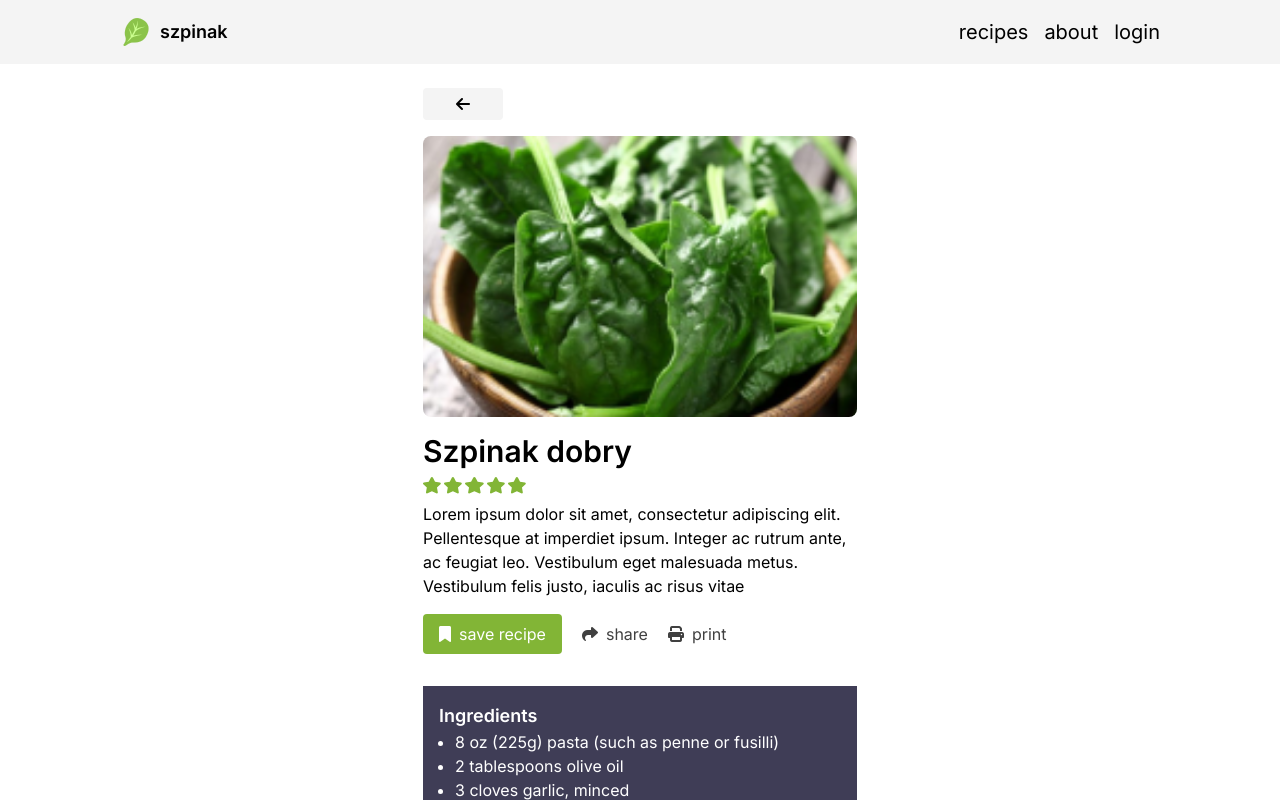
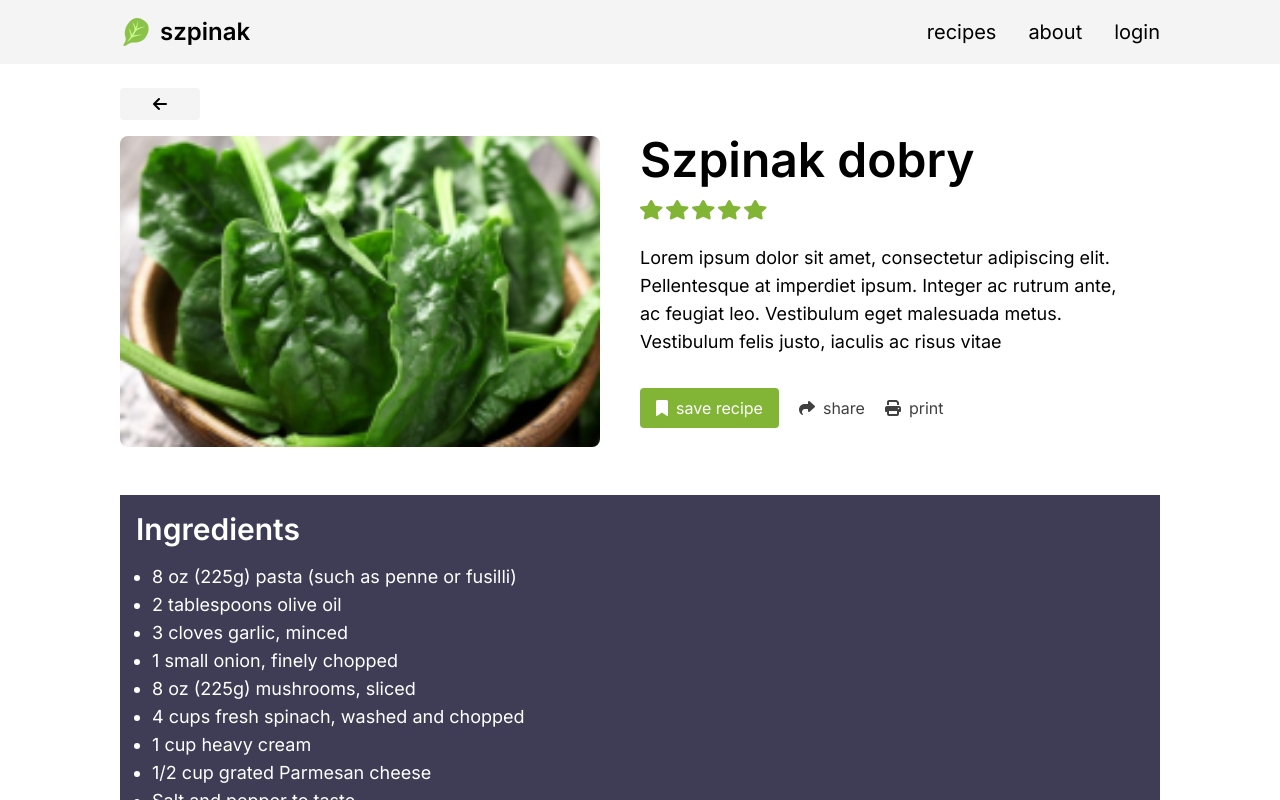
Before and after one commit to wjkba/szpinak, a React (Vite) app in the folder szpinak/: page /recipe in a window 1280 px wide. Shown: the top 800 px of the page. Built offline with nearby package versions, Linux system fonts and the light colour scheme.

Commit message:
update
- added desktop support to all pages

```diff
--- a/szpinak/src/Components/AboutPage.jsx
+++ b/szpinak/src/Components/AboutPage.jsx
@@ -3,8 +3,23 @@ export default function AboutPage() {
   return (
     <>
       <Navbar />
-      <div>
-        <h1 className="text-4xl">about</h1>
+      <div className="grid place-items-center ">
+        <div className="w-full lg:max-w-[1300px] max-w-[450px] px-4 py-[40px] lg:px-[120px] lg:py-[80px]">
+          <h1 className="lg:text-5xl text-4xl mb-4">about</h1>
+          <p className="lg:text-lg lg:max-w-[600px]">
+            Lorem ipsum dolor sit amet, consectetur adipiscing elit. Ut
+            vehicula, massa in porta vehicula, odio justo ornare nibh, vel
+            laoreet ex turpis sed magna. Duis pulvinar massa odio, eu faucibus
+            enim commodo sed. Nam molestie lorem nec ipsum accumsan, nec viverra
+            orci sagittis. Lorem ipsum dolor sit amet, consectetur adipiscing
+            elit. Aliquam ac orci id dui aliquam interdum. Duis sed rhoncus
+            mauris. Aliquam sit amet ante in purus tincidunt egestas id et nunc.
+            Curabitur pharetra semper lectus, consectetur viverra nibh. Sed
+            mattis turpis at imperdiet malesuada. Pellentesque cursus facilisis
+            tempor. Nam dictum est vel egestas luctus. Aenean ac tellus quis
+            lacus semper commodo. Morbi posuere scelerisque feugiat. Duis
+          </p>
+        </div>
       </div>
     </>
   );
--- a/szpinak/src/Components/Carousel.jsx
+++ b/szpinak/src/Components/Carousel.jsx
@@ -6,7 +6,7 @@ export default function Carousel({ recipes = [] }) {
     dots: false,
     infinite: false,
     speed: 500,
-    slidesToShow: 4,
+    slidesToShow: 4.5,
     slidesToScroll: 1,
     swipe: true,
     swipeToSlide: true,
@@ -31,7 +31,7 @@ export default function Carousel({ recipes = [] }) {
   if (recipes != []) {
     return (
       <Slider
-        className="-translate-x-2 lg:max-w-[80vw]  max-w-[98vw]"
+        className="lg:-translate-x-3 -translate-x-2 lg:max-w-[80vw]  max-w-[98vw]"
         {...settings_x}
       >
         {recipes.map((recipe) => (
--- a/szpinak/src/Components/Home.jsx
+++ b/szpinak/src/Components/Home.jsx
@@ -9,29 +9,29 @@ export default function Home() {
     return new Date(b.date) - new Date(a.date);
   });
   const popular_recipes = [...data].sort((a, b) => b.views - a.views);
-  const random_recipes = chooseRandomElements(data, 4);
-  console.log("🚀 ~ Home ~ random_recipes:", random_recipes);
+  const random_recipes = chooseRandomElements(data, 5);
+  // Dodaj state management do recipes variables i rozsylaj je po aplikacji
 
   return (
     <>
       <Navbar />
       <div className="grid place-items-center">
         <div className="max-w-[450px] lg:max-w-[1300px] w-full lg:px-[120px]">
-          <section id="introduction" className="mt-8 mb-8">
+          <section id="introduction" className="mt-8 lg:my-[80px] mb-8">
             <div className="lg:flex flex-row-reverse items-center justify-between ">
               <div className="grid place-items-center mb-4">
                 <img
-                  className="lg:min-w-[20rem]"
+                  className="lg:min-w-[25rem]"
                   src="/images/illustration.svg"
                   alt=""
                 />
               </div>
-              <div className="max-w-[25rem]">
-                <h1 className="xs:text-4xl text-5xl font-bold mb-4">
+              <div className="lg:max-w-[28rem] max-w-[24rem]">
+                <h1 className="lg:text-6xl xs:text-4xl text-5xl font-semibold mb-4 ">
                   Szpinak dobry bardzo,{" "}
                   <span className="text-szpgreen">mniam</span>
                 </h1>
-                <p className="xs:text-base text-lg leading-tight">
+                <p className="xs:text-base lg:text-lg leading-tight ">
                   Szpinak ipsum dolor sit amet, consectetur adipiscing elit.
                   Cursus imperdiet sed id elementum.
                 </p>
@@ -39,7 +39,7 @@ export default function Home() {
             </div>
           </section>
           <section id="newest" className="mb-12">
-            <h2 className="text-2xl font mb-2">Our newest recipes:</h2>
+            <h2 className="text-2xl font mb-2">Newest recipes:</h2>
             <Carousel recipes={newest_recipes} />
           </section>
           <section id="popular" className="mb-12">
--- a/szpinak/src/Components/Login.jsx
+++ b/szpinak/src/Components/Login.jsx
@@ -25,7 +25,7 @@ export default function Login() {
   };
 
   return (
-    <>
+    <div className="lg:text-lg">
       <div className="flex w-full justify-between items-center p-4 pl-0 bg-szpgray">
         <button
           className="bg-szpgray min-w-[5rem] rounded cursor-pointer"
@@ -34,25 +34,26 @@ export default function Login() {
           <i className="fa-solid fa-arrow-left"></i>
         </button>
       </div>
-      <div className="grid place-items-center bg-szpgray ">
-        <div className="h-screen rounded gird place-content-center  w-full bg-white p-4">
+
+      <div className="grid place-items-center bg-szpgray mt-[6rem]">
+        <div className=" rounded gird place-content-center  w-full bg-white p-4">
           <div className="grid place-items-center">
             <div className="mb-8">
               <img src="/images/szpinak-logo-login.png" alt="" />
             </div>
             <form
               onSubmit={handleSubmit}
-              className="grid gap-2 place-items-center"
+              className="grid gap-2 place-items-center lg:min-w-[20rem]"
             >
-              <div className="grid gap-2 mb-4">
+              <div className="grid gap-2 mb-4 w-full">
                 <Message msg={message} color={color} />
                 <input
-                  className="bg-red p-1 rounded border-2 border-[#214e9c]/14"
+                  className="bg-red p-1 w-full rounded border-2 border-[#214e9c]/14"
                   placeholder="Username"
                   onChange={handleUsernameChange}
                 />
                 <input
-                  className="bg-red p-1 rounded border-2 border-[#214e9c]/14"
+                  className="bg-red p-1 w-full rounded border-2 border-[#214e9c]/14"
                   type="password"
                   placeholder="Password"
                   onChange={handlePasswordChange}
@@ -70,7 +71,7 @@ export default function Login() {
           </div>
         </div>
       </div>
-    </>
+    </div>
   );
 
   function placeholderHandleLogin() {
--- a/szpinak/src/Components/Navbar.jsx
+++ b/szpinak/src/Components/Navbar.jsx
@@ -17,12 +17,12 @@ function Navbar() {
         <div className="w-full lg:px-[120px] flex  justify-between  items-center max-w-[1300px]">
           <Link to={"/"} className="flex gap-2 items-center">
             <img src="/images/icon-spinach.png" alt="" />
-            <p className="text-lg font-semibold">szpinak</p>
+            <p className="lg:text-2xl text-lg font-semibold">szpinak</p>
           </Link>
           <div onClick={handleToggleMenu} className="lg:hidden cursor-pointer">
             <i className="fa-solid fa-bars fa-lg"></i>
           </div>
-          <div className="hidden text-xl lg:flex gap-4">
+          <div className="hidden text-xl lg:flex gap-8">
             <Link to="/recipes" className="hover:font-medium cursor-pointer">
               recipes
             </Link>
--- a/szpinak/src/Components/Recipe.jsx
+++ b/szpinak/src/Components/Recipe.jsx
@@ -1,6 +1,7 @@
 import Navbar from "./Navbar";
 import Carousel from "./Carousel";
 import { useNavigate } from "react-router-dom";
+import { displayRating } from "./RecipeCard";
 
 export default function Recipe() {
   const navigate = useNavigate();
@@ -8,9 +9,8 @@ export default function Recipe() {
     <>
       <Navbar />
       <div className="grid place-items-center">
-        <div className="max-w-[450px] w-full p-2">
+        <div className="max-w-[450px] lg:max-w-[1300px] lg:px-[120px] w-full p-2">
           <section id="recipe__info" className="mb-8">
-            <div className="flex flex-col">
             <div className="p-4 pl-0">
               <button
                 className="bg-szpgray min-w-[5rem] p-1 rounded cursor-pointer"
@@ -19,7 +19,8 @@ export default function Recipe() {
                 <i className="fa-solid fa-arrow-left"></i>
               </button>
             </div>
-              <div className="grid place-items-center mb-4">
+            <div className="lg:flex lg:gap-10">
+              <div className=" grid place-items-center mb-4 lg:min-w-[480px]">
                 <img
                   className="rounded-lg  w-full"
                   src="/images/sample-szpinak.png"
@@ -27,61 +28,43 @@ export default function Recipe() {
                 />
               </div>
               <div>
-                <h2 className="text-3xl font-semibold mb-2">Szpinak dobry</h2>
-                <div className="flex  gap-[2px] mb-2">
-                  <img
-                    className="min-w-[1.2rem]"
-                    src="/images/sample-star.svg"
-                    alt=""
-                  />
-                  <img
-                    className="min-w-[1.2rem]"
-                    src="/images/sample-star.svg"
-                    alt=""
-                  />
-                  <img
-                    className="min-w-[1.2rem]"
-                    src="/images/sample-star.svg"
-                    alt=""
-                  />
-                  <img
-                    className="min-w-[1.2rem]"
-                    src="/images/sample-star.svg"
-                    alt=""
-                  />
-                  <img
-                    className="min-w-[1.2rem]"
-                    src="/images/sample-star.svg"
-                    alt=""
-                  />
+                <div>
+                  <h2 className="lg:text-5xl lg:mb-4 text-3xl font-semibold mb-2">
+                    Szpinak dobry
+                  </h2>
+                  <div className="flex  gap-[2px] lg:mb-6 mb-2">
+                    {displayRating(5, "lg:min-w-[1.5rem]")}
                   </div>
                 </div>
-              <p className="mb-4">
+                <p className="mb-4 lg:text-lg lg:max-w-[30rem] lg:mb-8">
                   Lorem ipsum dolor sit amet, consectetur adipiscing elit.
                   Pellentesque at imperdiet ipsum. Integer ac rutrum ante, ac
                   feugiat leo. Vestibulum eget malesuada metus. Vestibulum felis
                   justo, iaculis ac risus vitae
                 </p>
-              <div className="flex gap-5">
-                <button className="p-2 pl-4 pr-4 rounded bg-szpgreen text-white flex items-center gap-2">
+                <div className="flex gap-5 ">
+                  <button className="p-2 pl-4 pr-4 rounded bg-szpgreen hover:bg-[#404040] text-white flex items-center gap-2">
                     <i className="fa-solid fa-bookmark"></i>
                     <p>save recipe</p>
                   </button>
-                <button className="text-[#404040] flex gap-2 items-center">
+                  <button className="text-[#404040] hover:text-black flex gap-2 items-center">
                     <i className="fa-solid fa-share"></i>
                     <p>share</p>
                   </button>
-                <button className="text-[#404040] flex gap-2 items-center">
+                  <button className="text-[#404040] hover:text-black flex gap-2 items-center">
                     <i className=" fa-solid fa-print"></i>
                     <p>print</p>
                   </button>
                 </div>
               </div>
+            </div>
           </section>
-          <section id="recipe__ingredients" className="mb-8">
+          <section id="recipe__ingredients" className="mb-8 lg:mb-12">
             <div className="bg-[#3F3D56] text-white p-4">
-              <h2 className="font-semibold text-lg">Ingredients</h2>
-              <ul className="list-disc pl-4">
+              <h2 className="font-semibold text-lg lg:text-3xl mb-2 lg:mb-4">
+                Ingredients
+              </h2>
+              <ul className="list-disc pl-4 lg:text-lg">
                 <li>8 oz (225g) pasta (such as penne or fusilli)</li>
                 <li>2 tablespoons olive oil</li>
                 <li>3 cloves garlic, minced</li>
@@ -97,8 +80,10 @@ export default function Recipe() {
             </div>
           </section>
           <section id="recipe__instructions" className="mb-12">
-            <h2 className=" font-bold text-lg">Instructions</h2>
-            <ol className=" list-decimal pl-4">
+            <h2 className=" font-bold lg:text-3xl text-lg mb-2 lg:mb-4">
+              Instructions
+            </h2>
+            <ol className=" list-decimal pl-4 lg:max-w-[600px] lg:text-lg">
               <li className="font-semibold">Cook the Pasta</li>
               <p>
                 Bring a large pot of salted water to a boil. Add the pasta and
@@ -139,8 +124,8 @@ export default function Recipe() {
             </ol>
           </section>
           <section id="trending" className="mb-12">
-            <h2 className="text-2xl mb-2">Trending recipes:</h2>
-            <Carousel />
+            {/* <h2 className="text-2xl mb-2">Trending recipes:</h2>
+            <Carousel /> */}
           </section>
         </div>
       </div>
--- a/szpinak/src/Components/RecipeCard.jsx
+++ b/szpinak/src/Components/RecipeCard.jsx
@@ -2,17 +2,19 @@ import { Link } from "react-router-dom";
 
 export default function RecipeCard({ title, image, rating, time }) {
   return (
-    <div className="hover:scale-95  scale-90 transition-transform cursor-pointer shadow-md rounded-md">
+    <div className="hover:scale-95 lg:text-lg  scale-90 transition-transform cursor-pointer shadow-md rounded-md">
       <Link to={"/recipe"}>
         <div>
           <img className="lg:max-h-[20rem] rounded-md" src={image} alt="" />
         </div>
         <div className="p-2 pt-2">
           <p className="font-bold mb-1">{title}</p>
-          <div className="flex gap-[2px] mb-2">{displayRating(rating)}</div>
+          <div className="flex gap-[2px] mb-2">
+            {displayRating(rating, "lg:min-w-[1rem]")}
+          </div>
           <div className="flex items-center gap-2">
             <i className="fa-regular fa-clock fa-sm"></i>
-            <p className="text-sm font-light">{time}</p>
+            <p className="text-sm lg:text-base font-light">{time}</p>
           </div>
         </div>
       </Link>
@@ -20,46 +22,46 @@ export default function RecipeCard({ title, image, rating, time }) {
   );
 }
 
-function displayRating(number) {
+export function displayRating(number, classes = "") {
   switch (number) {
     case 1:
       return (
         <>
-          <img src="/images/sample-star.svg" alt="" />
+          <img src="/images/sample-star.svg" className={classes} alt="" />
         </>
       );
     case 2:
       return (
         <>
-          <img src="/images/sample-star.svg" alt="" />
-          <img src="/images/sample-star.svg" alt="" />
+          <img src="/images/sample-star.svg" className={classes} alt="" />
+          <img src="/images/sample-star.svg" className={classes} alt="" />
         </>
       );
     case 3:
       return (
         <>
-          <img src="/images/sample-star.svg" alt="" />
-          <img src="/images/sample-star.svg" alt="" />
-          <img src="/images/sample-star.svg" alt="" />
+          <img src="/images/sample-star.svg" className={classes} alt="" />
+          <img src="/images/sample-star.svg" className={classes} alt="" />
+          <img src="/images/sample-star.svg" className={classes} alt="" />
         </>
       );
     case 4:
       return (
         <>
-          <img src="/images/sample-star.svg" alt="" />
-          <img src="/images/sample-star.svg" alt="" />
-          <img src="/images/sample-star.svg" alt="" />
-          <img src="/images/sample-star.svg" alt="" />
+          <img src="/images/sample-star.svg" className={classes} alt="" />
+          <img src="/images/sample-star.svg" className={classes} alt="" />
+          <img src="/images/sample-star.svg" className={classes} alt="" />
+          <img src="/images/sample-star.svg" className={classes} alt="" />
         </>
       );
     case 5:
       return (
         <>
-          <img src="/images/sample-star.svg" alt="" />
-          <img src="/images/sample-star.svg" alt="" />
-          <img src="/images/sample-star.svg" alt="" />
-          <img src="/images/sample-star.svg" alt="" />
-          <img src="/images/sample-star.svg" alt="" />
+          <img src="/images/sample-star.svg" className={classes} alt="" />
+          <img src="/images/sample-star.svg" className={classes} alt="" />
+          <img src="/images/sample-star.svg" className={classes} alt="" />
+          <img src="/images/sample-star.svg" className={classes} alt="" />
+          <img src="/images/sample-star.svg" className={classes} alt="" />
         </>
       );
     default:
--- a/szpinak/src/Components/RecipesPage.jsx
+++ b/szpinak/src/Components/RecipesPage.jsx
@@ -3,8 +3,23 @@ export default function RecipesPage() {
   return (
     <>
       <Navbar />
-      <div>
-        <h1 className="text-4xl">recipes</h1>
+      <div className="grid place-items-center ">
+        <div className="w-full lg:max-w-[1300px] max-w-[450px] px-4 py-[40px] lg:px-[120px] lg:py-[80px]">
+          <h1 className="lg:text-5xl text-4xl mb-4">recipes:</h1>
+          <p className="lg:text-lg lg:max-w-[600px]">
+            Lorem ipsum dolor sit amet, consectetur adipiscing elit. Ut
+            vehicula, massa in porta vehicula, odio justo ornare nibh, vel
+            laoreet ex turpis sed magna. Duis pulvinar massa odio, eu faucibus
+            enim commodo sed. Nam molestie lorem nec ipsum accumsan, nec viverra
+            orci sagittis. Lorem ipsum dolor sit amet, consectetur adipiscing
+            elit. Aliquam ac orci id dui aliquam interdum. Duis sed rhoncus
+            mauris. Aliquam sit amet ante in purus tincidunt egestas id et nunc.
+            Curabitur pharetra semper lectus, consectetur viverra nibh. Sed
+            mattis turpis at imperdiet malesuada. Pellentesque cursus facilisis
+            tempor. Nam dictum est vel egestas luctus. Aenean ac tellus quis
+            lacus semper commodo. Morbi posuere scelerisque feugiat. Duis
+          </p>
+        </div>
       </div>
     </>
   );
--- a/szpinak/src/data.json
+++ b/szpinak/src/data.json
@@ -46,5 +46,17 @@
     "ingredients": "szpinak, sol",
     "instructions": "",
     "date": "2024-04-20"
+  },
+  {
+    "id": 4,
+    "title": "Szpinakowe nalesniki",
+    "image": "https://images.pexels.com/photos/7144449/pexels-photo-7144449.jpeg?auto=compress&cs=tinysrgb&w=1260&h=750&dpr=1",
+    "description": "lorem ipsum dolor sit amet",
+    "views": 280,
+    "rating": 5,
+    "time": "1 hour",
+    "ingredients": "szpinak, sol",
+    "instructions": "",
+    "date": "2024-04-15"
   }
 ]
```
Lines whose indentation alone changed are shown as unchanged.
